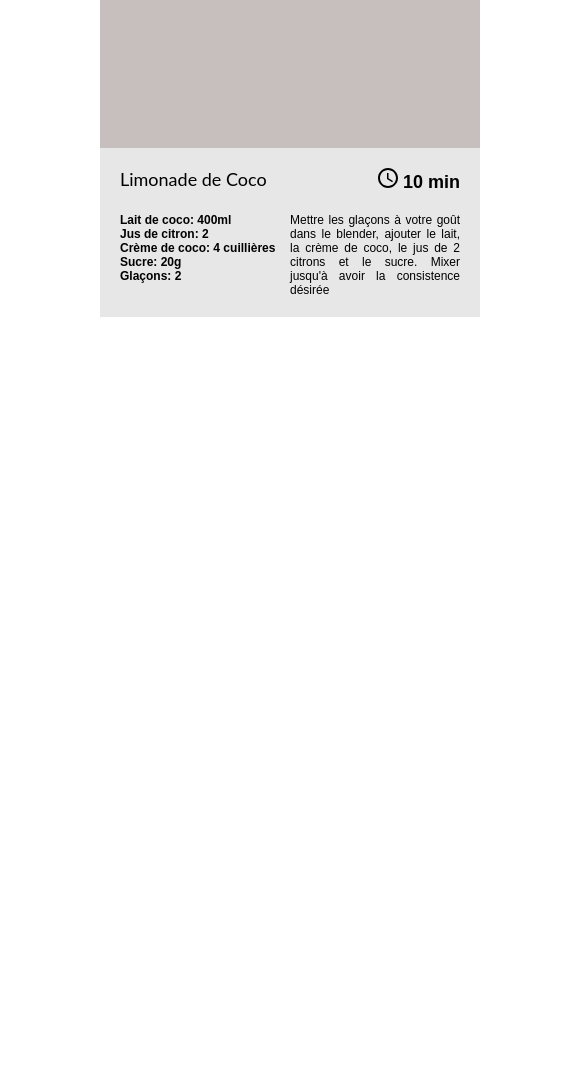
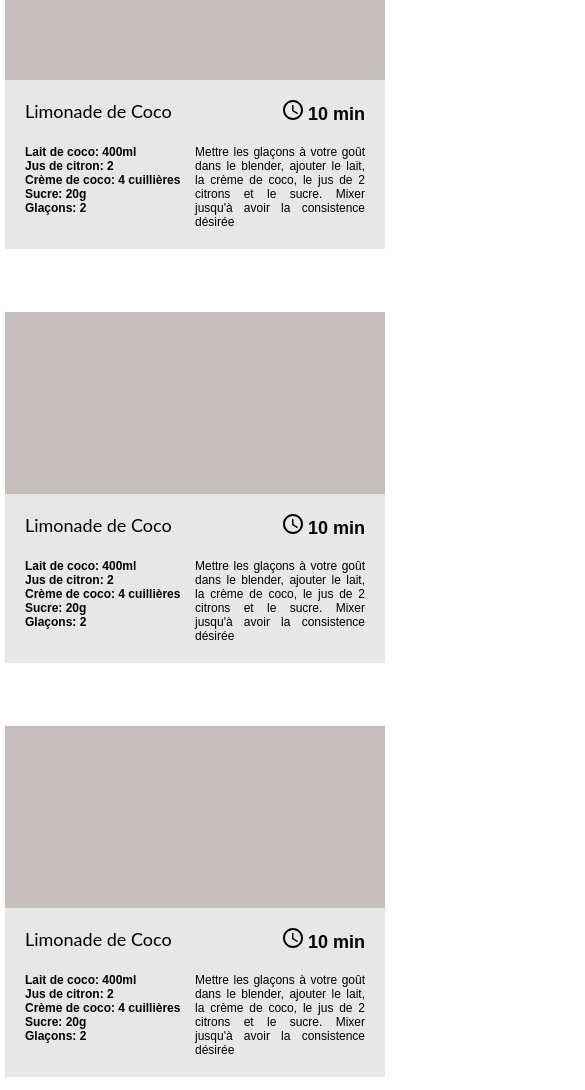
Before and after one commit to FlorentPernigotto/P7-Les-petits-plats, a plain HTML site: page index.html in a window 390 px wide. Shown: the part 420-1510 px from the top of the page, 585 px wide, since content can reach past the window. Before the commit the page ends 844 px from the top, so only its background shows below. Drawn offline with Linux system fonts and the light colour scheme.

Commit message:
css updated responsiv v1
responsiv v1

```diff
--- a/css/index.css
+++ b/css/index.css
@@ -5,12 +5,15 @@
     padding: 0;
 
 }
-
+html {
+    max-width: 50%;
+}
 body {
 
-    max-width: 100%;
-    padding-left: 100px;
-    padding-right: 100px;
+    display: flex;
+    flex-direction: column;
+    align-items: center;
+    width: 90vw;
     font-family: DM Sans, sans-serif ;
 
 }
@@ -37,7 +40,7 @@ header h1 {
 
     color: #D04F4F;
     font-weight: 700;
-    font-size: 36px;
+    font-size: 3.6vw;
     align-self: center;
 
 }
@@ -47,13 +50,15 @@ header h1 {
 #search_container {
 
     display: flex;
-    justify-content: center;
+    width: 100vw;
+    align-content: center;
+    margin-left: 20vw;
 
 }
 
 #search_input {
 
-    width: 100%;
+    width: 90vw;
     height: 69px;
     background-color: #E7E7E7;
     border: none;
@@ -71,7 +76,9 @@ header h1 {
     flex-direction: row;
     gap: 20px;
     padding-bottom: 20px;
-
+    width: 90vw;
+    margin-left: 10vw;
+    padding-right: 10vw;
 }
 
 .filter_appearance {
@@ -109,12 +116,27 @@ header h1 {
 
 }
 
+/* Gallerie de recettes */
+
+#recipe_gallery {
+
+    display: flex;
+    flex-direction: row;
+    flex-wrap: wrap;
+    justify-content: center;
+    gap: 50px;
+    width: 100vw;
+    margin-left: 10vw;
+
+}
+
 .recipe_card {
 
     display: flex;
     flex-direction: column;
     width: 380px;
     height: 364px;
+    border-radius: 5px;
 
 }
 
--- a/index.html
+++ b/index.html
@@ -64,7 +64,60 @@
                         <p>Mettre les glaçons à votre goût dans le blender, ajouter le lait, la crème de coco, le jus de 2 citrons et le sucre. Mixer jusqu'à avoir la consistence désirée</p>
                     </div>
                 </div>
+            </div>
+        </div>
+        <div class="recipe_card">
+            <div class="recipe_container_image">
 
+            </div>
+            <div class="recipe_container_infos">
+                <div class="recipe_title_time">
+                    <h2>Limonade de Coco</h2>
+
+
+                    <p><svg width="20" height="20" viewBox="0 0 20 20" fill="none" xmlns="http://www.w3.org/2000/svg">
+                        <path d="M10 0C4.5 0 0 4.5 0 10C0 15.5 4.5 20 10 20C15.5 20 20 15.5 20 10C20 4.5 15.5 0 10 0ZM10 18C5.59 18 2 14.41 2 10C2 5.59 5.59 2 10 2C14.41 2 18 5.59 18 10C18 14.41 14.41 18 10 18ZM10.5 5H9V11L14.2 14.2L15 12.9L10.5 10.2V5Z" fill="black"/>
+                    </svg> 10 min</p>
+                </div>
+                <div class="recipe_ingredient_instruction">
+                    <div class="recipe_ingredients_container">
+                        <p>Lait de coco: 400ml</p>
+                        <p>Jus de citron: 2</p>
+                        <p>Crème de coco: 4 cuillières</p>
+                        <p>Sucre: 20g</p>
+                        <p>Glaçons: 2</p>
+                    </div>
+                    <div class="recipe_instruction_container">
+                        <p>Mettre les glaçons à votre goût dans le blender, ajouter le lait, la crème de coco, le jus de 2 citrons et le sucre. Mixer jusqu'à avoir la consistence désirée</p>
+                    </div>
+                </div>
+            </div>
+        </div>
+        <div class="recipe_card">
+            <div class="recipe_container_image">
+
+            </div>
+            <div class="recipe_container_infos">
+                <div class="recipe_title_time">
+                    <h2>Limonade de Coco</h2>
+
+
+                    <p><svg width="20" height="20" viewBox="0 0 20 20" fill="none" xmlns="http://www.w3.org/2000/svg">
+                        <path d="M10 0C4.5 0 0 4.5 0 10C0 15.5 4.5 20 10 20C15.5 20 20 15.5 20 10C20 4.5 15.5 0 10 0ZM10 18C5.59 18 2 14.41 2 10C2 5.59 5.59 2 10 2C14.41 2 18 5.59 18 10C18 14.41 14.41 18 10 18ZM10.5 5H9V11L14.2 14.2L15 12.9L10.5 10.2V5Z" fill="black"/>
+                    </svg> 10 min</p>
+                </div>
+                <div class="recipe_ingredient_instruction">
+                    <div class="recipe_ingredients_container">
+                        <p>Lait de coco: 400ml</p>
+                        <p>Jus de citron: 2</p>
+                        <p>Crème de coco: 4 cuillières</p>
+                        <p>Sucre: 20g</p>
+                        <p>Glaçons: 2</p>
+                    </div>
+                    <div class="recipe_instruction_container">
+                        <p>Mettre les glaçons à votre goût dans le blender, ajouter le lait, la crème de coco, le jus de 2 citrons et le sucre. Mixer jusqu'à avoir la consistence désirée</p>
+                    </div>
+                </div>
             </div>
         </div>
     </section>
```
